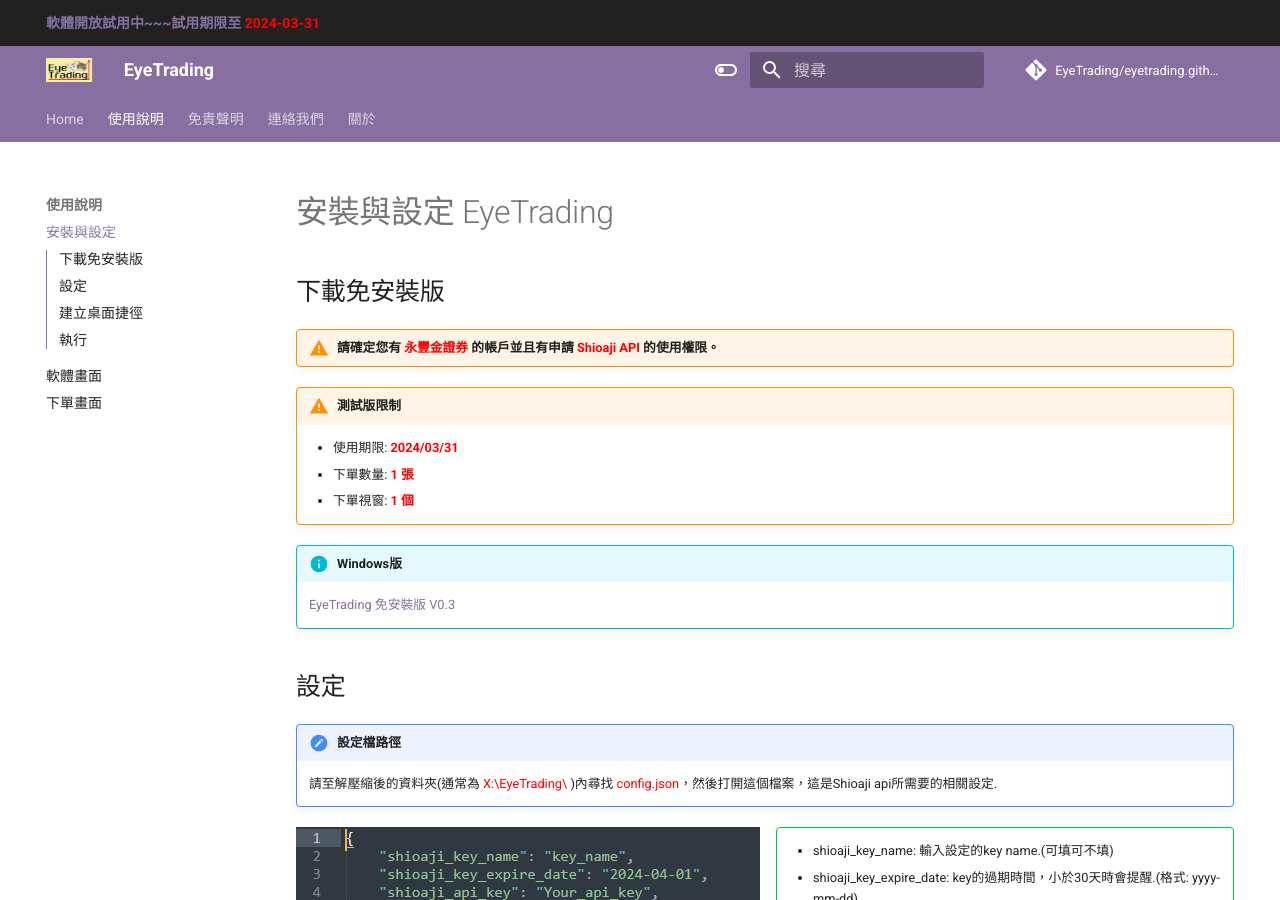
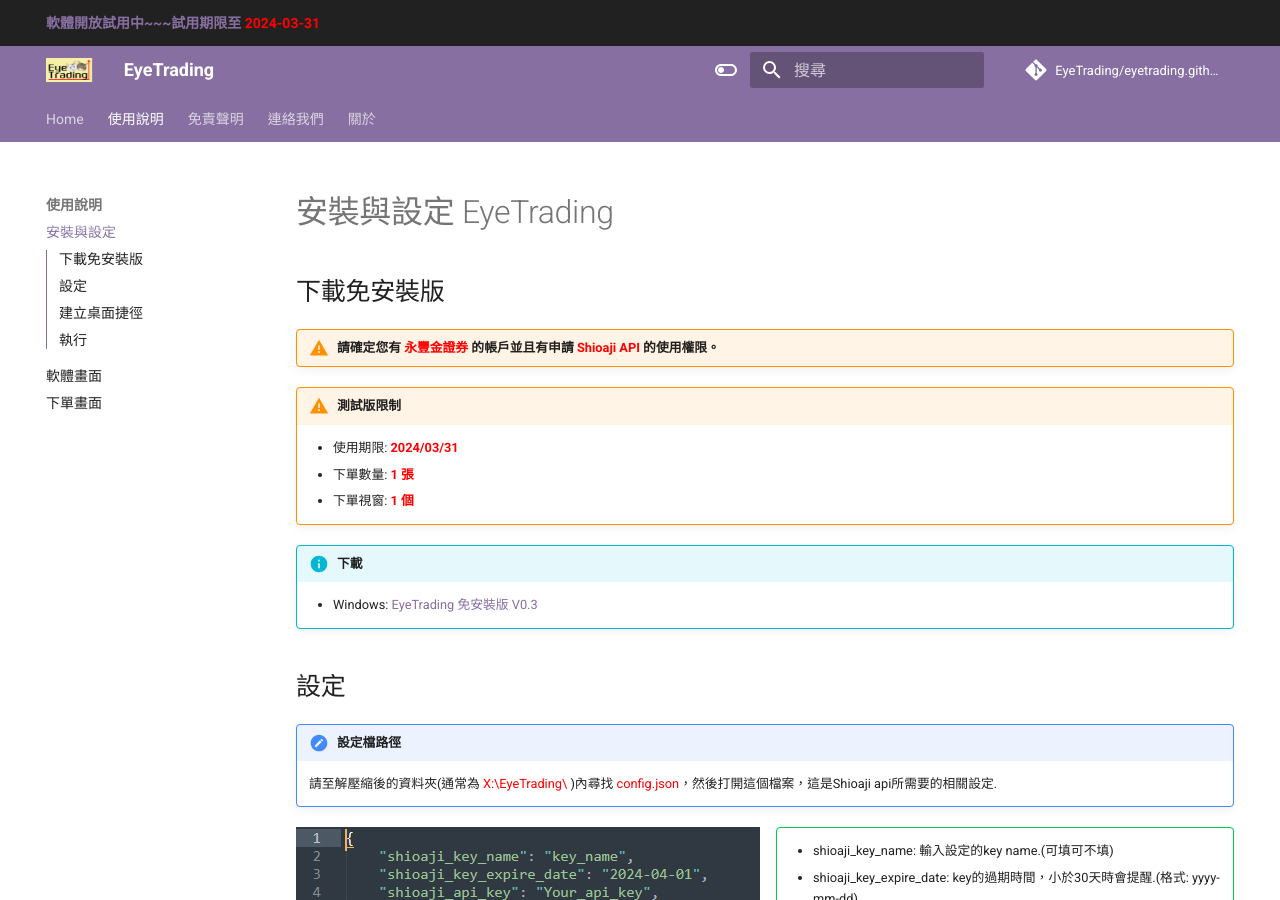
Before and after one commit to EyeTrading/eyetrading.github.io, an MkDocs documentation site: the page built from docs/guides/index.md, in a window 1280 px wide and 900 px high. Built offline with MkDocs 1.6.1 and Material for MkDocs 9.7.7, drawn with Linux system fonts in a browser that asks for light colours; comment, search, counter and statistics services are not loaded.

Commit message:
updated download infomation

```diff
--- a/docs/guides/index.md
+++ b/docs/guides/index.md
@@ -12,9 +12,9 @@
     - 下單數量: <span style="color:red;font-weight:bold"> 1 張</span>
     - 下單視窗: <span style="color:red;font-weight:bold"> 1 個</span>
 
-!!! info "Windows版"
+!!! info "下載"
 
-    [EyeTrading 免安裝版 V0.3](../assets/EyeTrading.7z)
+    - Windows: [EyeTrading 免安裝版 V0.3](../assets/EyeTrading.7z)
 
 <div markdown>
 
```
